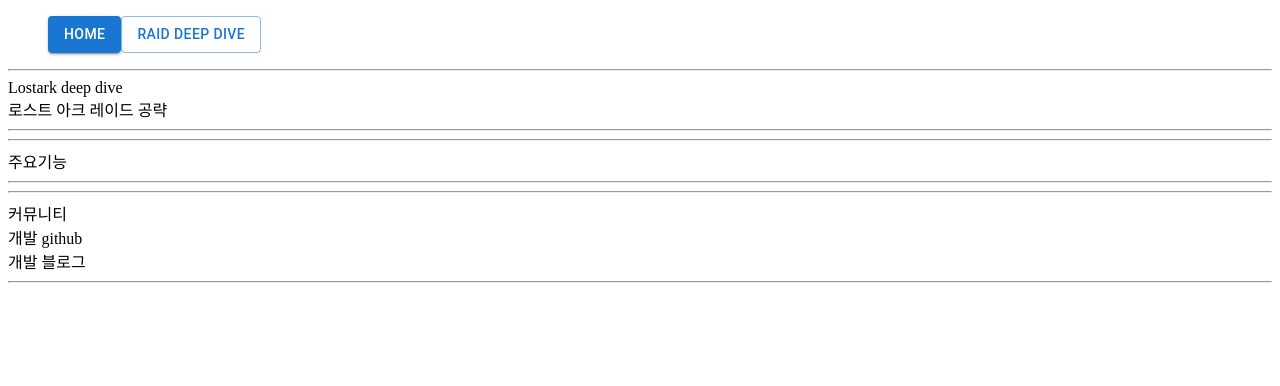
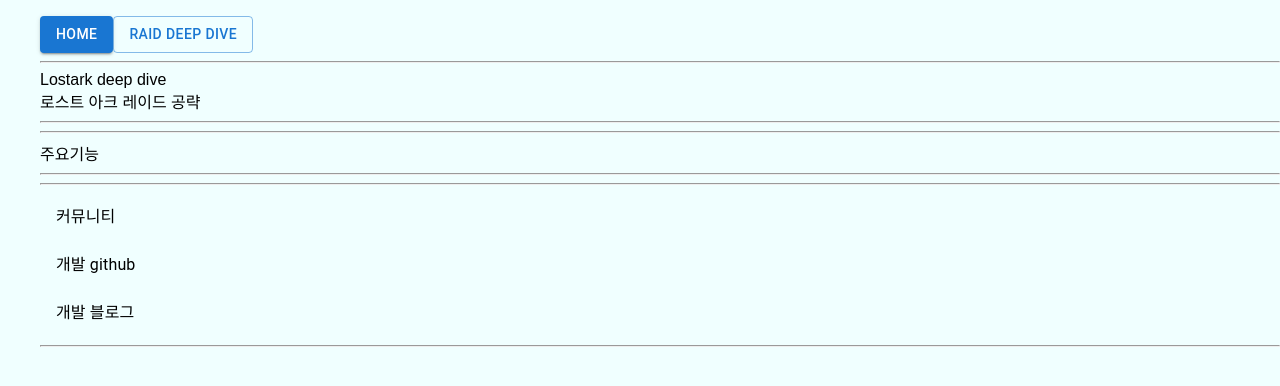
Before and after one commit to loadeepdive/loadeepdive.github.io, a Next.js app in the folder loadeepdive/: page / in a window 1280 px wide. Shown: the top 386 px of the page. Built offline with nearby package versions, Linux system fonts and the light colour scheme.

Commit message:
ldd: navigation css test

```diff
--- a/loadeepdive/src/app/components/home/community.tsx
+++ b/loadeepdive/src/app/components/home/community.tsx
@@ -1,10 +1,19 @@
+import { ListItemText } from '@mui/material';
+import { ListItemButton } from '@mui/material';
+
 export default function Community() {
     return (
-      <div>
+      <div className='box'>
         <hr />
-        <div>커뮤니티</div>
-        <div>개발 github</div>
-        <div>개발 블로그</div>
+        <ListItemButton component="a" href="#simple-list">
+          <ListItemText primary="커뮤니티" />
+        </ListItemButton>
+        <ListItemButton component="a" href="#simple-list">
+          <ListItemText primary="개발 github" />
+        </ListItemButton>
+        <ListItemButton component="a" href="#simple-list">
+          <ListItemText primary="개발 블로그" />
+        </ListItemButton>
         <hr />
       </div>
     );
--- a/loadeepdive/src/app/components/navigation/navigation.tsx
+++ b/loadeepdive/src/app/components/navigation/navigation.tsx
@@ -1,19 +1,14 @@
 "use client";
-import Link from "next/link";
+// import Link from "next/link";
 import { usePathname } from "next/navigation";
 import { Button } from '@mui/material';
 
-
-
 export default function Navigation(){
     const path = usePathname().split('/');
-    console.log(path);
     return (
     <nav>
-        <ul>
-            {path[1]=== ""?<Button href="/" variant="contained">Home</Button>:<Button href="/" variant="outlined">Home</Button>}
-            {path[1]=== "raiddeepdive"?<Button href="/raiddeepdive" variant="contained">Raid Deep Dive</Button>:<Button href="/raiddeepdive" variant="outlined">Raid Deep Dive</Button>}
-        </ul>
+        {path[1]=== ""?<Button href="/" variant="contained">Home</Button>:<Button href="/" variant="outlined">Home</Button>}
+        {path[1]=== "raiddeepdive"?<Button href="/raiddeepdive" variant="contained">Raid Deep Dive</Button>:<Button href="/raiddeepdive" variant="outlined">Raid Deep Dive</Button>}
     </nav>
         );
 }
--- a/loadeepdive/src/app/globals.css
+++ b/loadeepdive/src/app/globals.css
@@ -1,4 +1,4 @@
-:root {
+/* :root {
   --background: #ffffff;
   --foreground: #171717;
 }
@@ -39,4 +39,4 @@
   html {
     color-scheme: dark;
   }
-}
+} */
--- a/loadeepdive/src/app/layout.tsx
+++ b/loadeepdive/src/app/layout.tsx
@@ -1,5 +1,5 @@
 import Navigation from "./components/navigation/navigation";
-
+import './styles/globals.css'
 export const metadata = {
   title: "LostArk Deep Dive",
   description: "lostark deep dive project"
@@ -13,8 +13,10 @@
   return (
     <html lang="kr">
       <body>
+        <ul>
         <Navigation></Navigation>
         {children}
+        </ul>
       </body>
     </html>
   )
--- /dev/null
+++ b/loadeepdive/src/app/styles/globals.css
@@ -0,0 +1,16 @@
+body {
+  margin: 0;
+  font-family: 'Arial', sans-serif;
+  background-color: #F0FFFF;
+}
+
+.contentBox {
+  /* border: 5px; */
+  outline: 2px solid red;
+  flex-direction: row;
+  align-items: center;
+  align-content: center;
+  justify-content: center;
+  justify-items: center;
+  /* background-color: #1E90FF; */
+}
```
